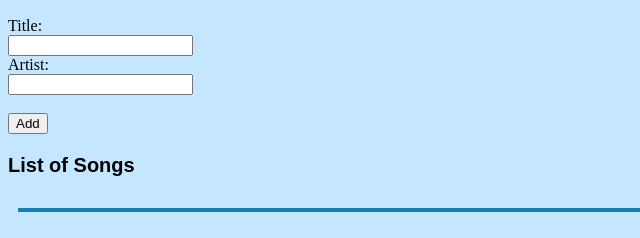
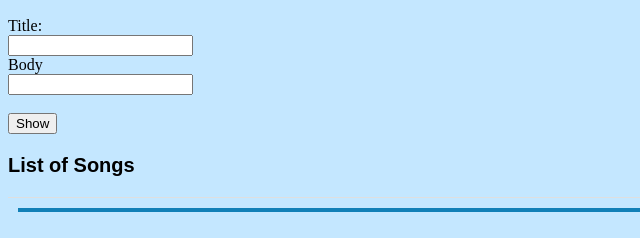
Before and after one commit to dwijen57/music_app, a plain HTML site: page index.html in a window 1280 px wide. Shown: the part 234-472 px from the top of the page, 0-640 px from the left. Drawn offline with Linux system fonts and the light colour scheme.

Commit message:
commit 3.2

```diff
--- a/index.html
+++ b/index.html
@@ -23,12 +23,12 @@
         <label for="song title">Title:</label><br>
         <input type="text" id="song_title" name="title"><br>
 
-        <label for="artist"> Artist:</label><br>
+        <label for="artist"> Body </label><br>
         <input type="text" id="artist_name" name="artist">
         <br>
         <br>
 
-        <button type="button" id="btnadd" >Add</button>
+        <button type="button" id="btnadd" >Show</button>
     </form>
 
       <h3 class="listofsongs">List of Songs</h3>
```
